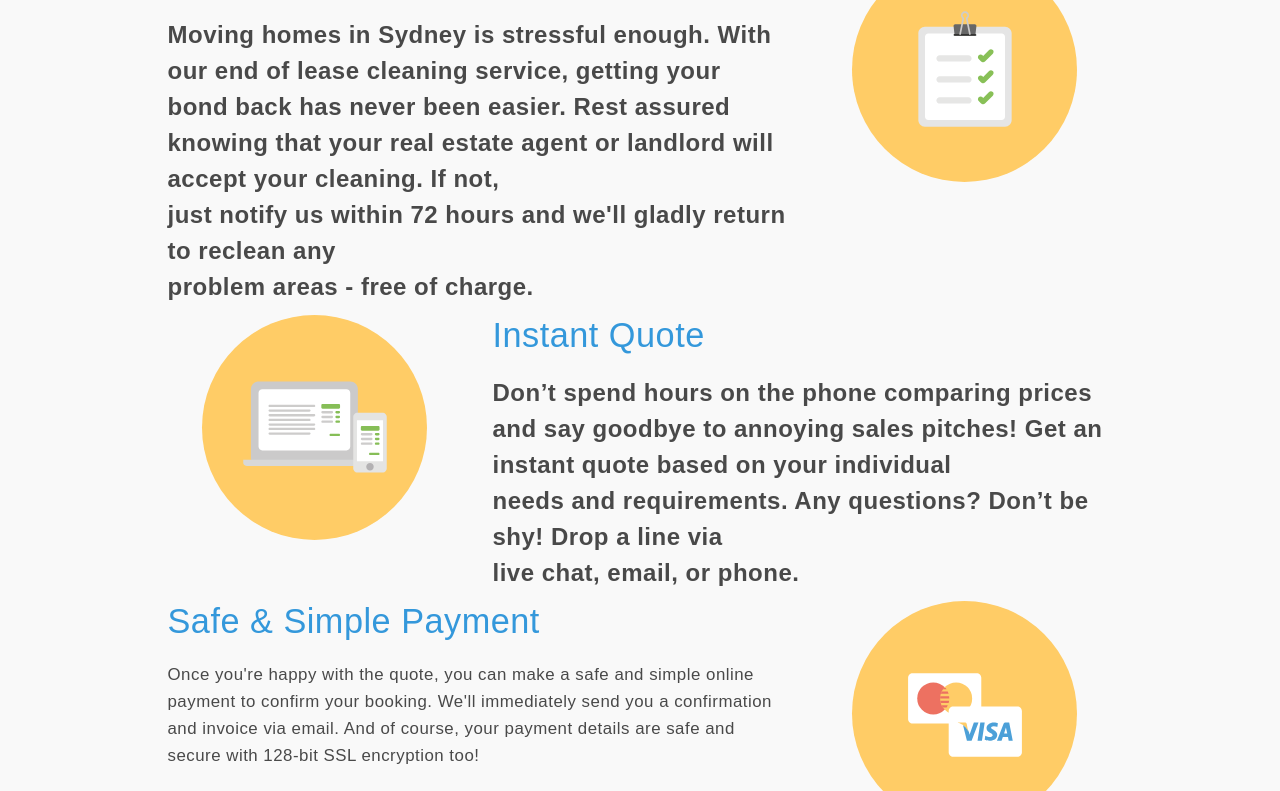
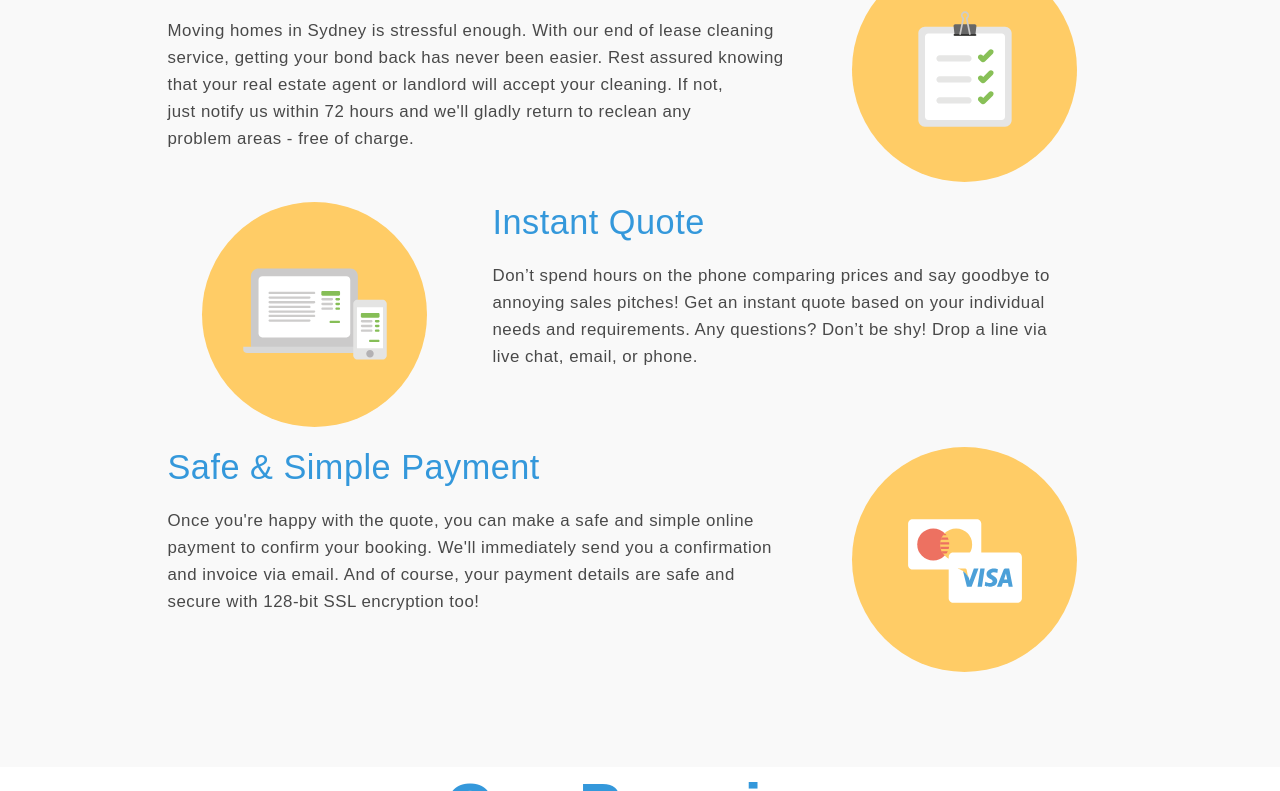
Before and after one commit to LeidyRosmery/proyectoPersonal, a plain HTML site: page index.html in a window 1280 px wide. Shown: the part 683-1474 px from the top of the page. Drawn offline with nearby package versions, Linux system fonts and the light colour scheme; a web font is replaced by a local one.

Commit message:
corrigiendo fuente

```diff
--- a/index.html
+++ b/index.html
@@ -77,7 +77,7 @@
                                 </div>
                                 <div class="col-sm-7 col-sm-pull-5 col-md-8 col-md-pull-4">
                                     <h2 class="step__heading">Bond Back Guarantee</h2>
-                                    <p class="step__caption tittle-sub">
+                                    <p class="step__caption h5">
                                         Moving homes in Sydney is stressful enough. With our end of lease cleaning service, getting your bond back has never been easier. Rest assured knowing that your real estate agent or landlord will accept your cleaning. If not,
                                         <br
                                             class="visible-lg">just notify us within 72 hours and we'll gladly return to reclean any <br class="visible-lg">problem areas - free of charge.
@@ -100,7 +100,7 @@
                                 </div>
                                 <div class="col-sm-7 col-md-8">
                                     <h2 class="step__heading">Instant Quote</h2>
-                                    <p class="step__caption tittle-sub">
+                                    <p class="step__caption h5">
                                         Don’t spend hours on the phone comparing prices and say goodbye to annoying sales pitches! Get an instant quote based on your individual <br class="visible-lg"> needs and requirements. Any questions? Don’t be shy!
                                         Drop a line via <br class="visible-lg">live chat, email, or phone.
                                     </p>
```
